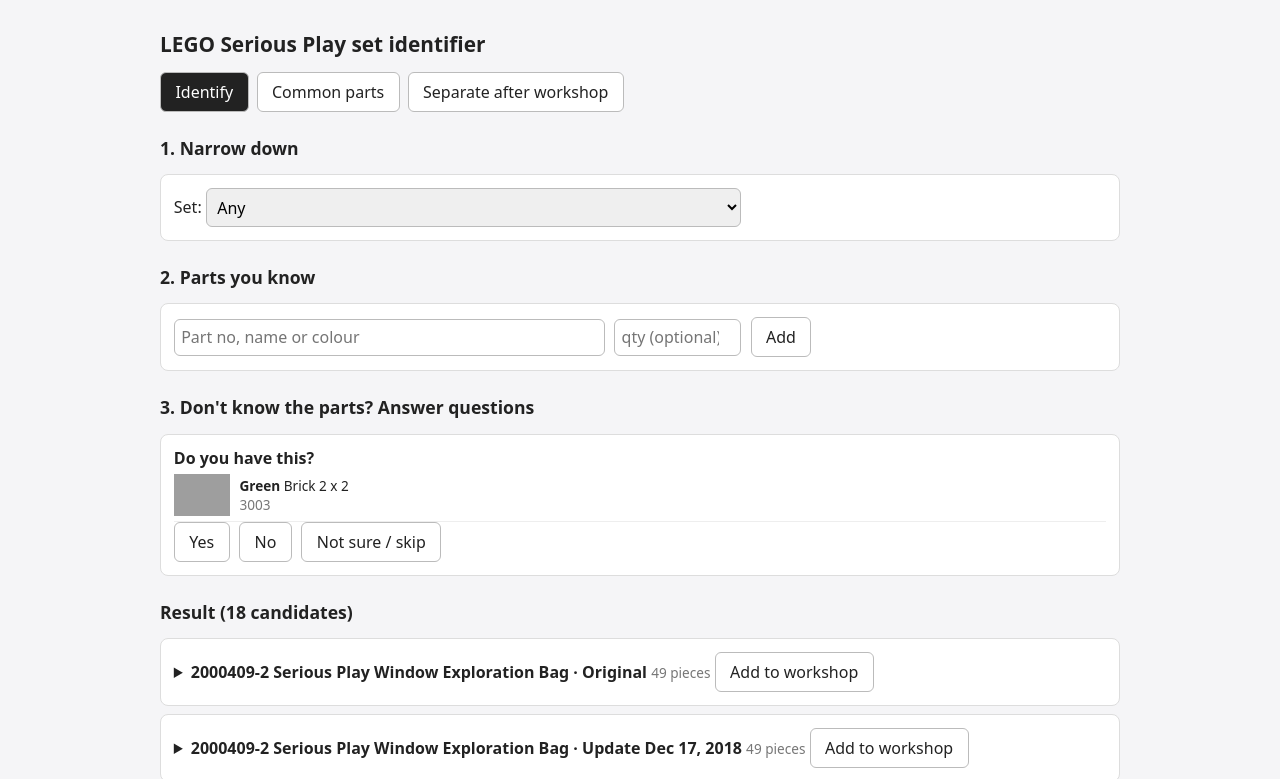
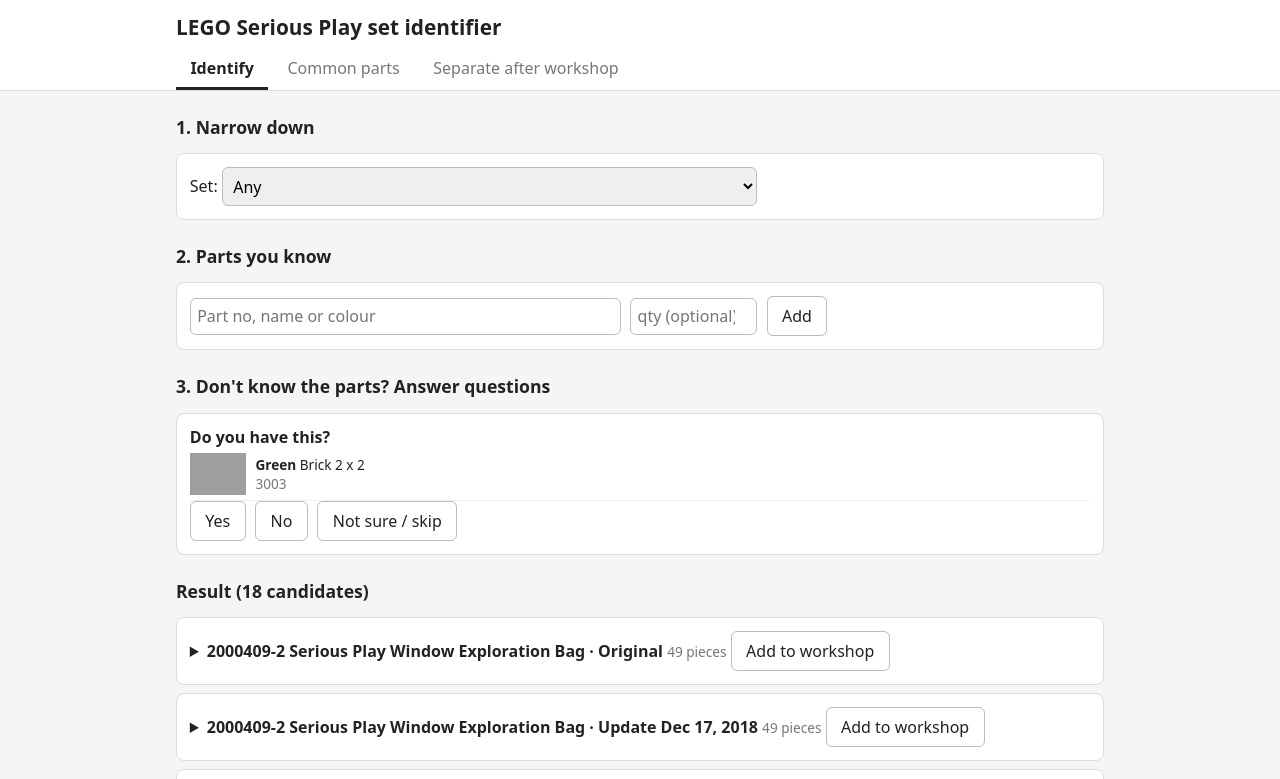
Before and after one commit to Colin-TUE/lsp-set-identifier, a website built with Vite: page index.html in a window 1280 px wide. Shown: the top 779 px of the page. Built offline with nearby package versions, Linux system fonts and the light colour scheme; grey boxes are pictures that could not be loaded.

Commit message:
Add header, tabs, footer and shell components to UI library

```diff
--- a/src/main.ts
+++ b/src/main.ts
@@ -1,4 +1,4 @@
-import { button, card, checkbox, collapsible, divider, esc, field, heading, link, listRow, listRowMeta, muted, mutedInline, notice, numberInput, page, paragraph, partRow, pending, qty, row, select, tabs, textInput } from './ui';
+import { button, card, checkbox, collapsible, divider, esc, field, footer, header, heading, link, listRow, listRowMeta, muted, mutedInline, notice, numberInput, paragraph, partRow, pending, qty, row, select, shell, tabs, textInput } from './ui';
 import { sets } from './data/sets.generated';
 import { versionOverrides, extraVersions, mergeDates } from './data/versions';
 import { imgUrl, itemKey, type Item, type ResolvedVersion } from './data/types';
@@ -164,9 +164,12 @@ const TABS = { identify: 'Identify', common: 'Common parts', separate: 'Separate
 function render() {
   const body = state.tab === 'identify' ? renderIdentify() : state.tab === 'common' ? renderCommon() : renderSeparate();
   const noInv = sets.filter((s) => s.noInventory);
-  document.getElementById('app')!.innerHTML = page(heading(1, 'LEGO Serious Play set identifier') + tabs(TABS, state.tab) + body +
-    (noInv.length ? paragraph(`Known sets without a BrickLink inventory (cannot be identified): ${noInv.map((s) => link(s.sourceUrl, esc(s.setNo + ' ' + s.name))).join('; ')}`, { muted: true }) : '') +
-    paragraph('Data from BrickLink inventories. Images hotlinked from BrickLink.', { muted: true }));
+  document.getElementById('app')!.innerHTML = shell({
+    header: header('LEGO Serious Play set identifier', tabs(TABS, state.tab)),
+    main: body,
+    footer: footer((noInv.length ? paragraph(`Known sets without a BrickLink inventory (cannot be identified): ${noInv.map((s) => link(s.sourceUrl, esc(s.setNo + ' ' + s.name))).join('; ')}`, { muted: true }) : '') +
+      paragraph('Data from BrickLink inventories. Images hotlinked from BrickLink.', { muted: true })),
+  });
 }
 
 document.addEventListener('click', (e) => {
--- a/src/ui/components.css
+++ b/src/ui/components.css
@@ -2,7 +2,21 @@
 :root { font-family: var(--ui-font-family); color: var(--ui-color-text); }
 body { margin: 0; background: var(--ui-color-bg-page); }
 
-.ui-page { max-width: var(--ui-page-max-width); margin: 0 auto; padding: var(--ui-space-8); }
+/* App shell: header, main content, footer pinned to the bottom */
+.ui-shell { min-height: 100vh; display: flex; flex-direction: column; }
+.ui-shell__main { flex: 1; }
+.ui-page { max-width: var(--ui-page-max-width); margin: 0 auto; padding: 0 var(--ui-space-8); box-sizing: border-box; width: 100%; }
+.ui-shell__main.ui-page { padding-bottom: var(--ui-space-8); }
+
+/* Header */
+.ui-header { background: var(--ui-color-bg-surface); border-bottom: var(--ui-border-width) solid var(--ui-color-border); }
+.ui-header__title { padding-top: var(--ui-space-6); }
+.ui-header__title .ui-heading { margin: 0 0 var(--ui-space-4); }
+
+/* Footer */
+.ui-footer { border-top: var(--ui-border-width) solid var(--ui-color-border); background: var(--ui-color-bg-surface);
+  padding: var(--ui-space-6) 0; margin-top: var(--ui-space-9); }
+.ui-footer .ui-paragraph { margin: var(--ui-space-2) 0; }
 
 /* Headings */
 .ui-heading { margin: 0; }
@@ -19,7 +33,11 @@ body { margin: 0; background: var(--ui-color-bg-page); }
 
 /* Layout */
 .ui-row { display: flex; gap: var(--ui-space-5); align-items: center; flex-wrap: wrap; }
-.ui-tabs { display: flex; gap: var(--ui-space-4); margin-bottom: var(--ui-space-8); flex-wrap: wrap; }
+.ui-tabs { display: flex; gap: var(--ui-space-2); flex-wrap: wrap; }
+.ui-tab { padding: var(--ui-space-4) var(--ui-space-7); border: 0; border-bottom: var(--ui-tab-indicator-width) solid transparent;
+  background: none; color: var(--ui-color-text-muted); font: inherit; cursor: pointer; }
+.ui-tab:hover { color: var(--ui-color-text); }
+.ui-tab--active { color: var(--ui-color-text); font-weight: var(--ui-font-weight-semibold); border-bottom-color: var(--ui-color-accent); }
 
 /* Buttons */
 .ui-button { padding: var(--ui-space-4) var(--ui-space-7); border: var(--ui-border-width) solid var(--ui-color-border-strong);
@@ -53,6 +71,7 @@ body { margin: 0; background: var(--ui-color-bg-page); }
 .ui-qty { font-variant-numeric: tabular-nums; font-weight: var(--ui-font-weight-semibold); min-width: var(--ui-qty-min-width); }
 
 @media print {
-  .ui-noprint, .ui-button { display: none !important; }
+  .ui-noprint, .ui-button, .ui-tabs { display: none !important; }
+  .ui-header, .ui-footer { background: none; }
   body { background: var(--ui-color-bg-surface); }
 }
--- a/src/ui/index.ts
+++ b/src/ui/index.ts
@@ -35,7 +35,6 @@ export const link = (href: string, c: Html, o: { external?: boolean } = {}): Htm
 
 // ---- Layout ----
 export const row = (c: Html, o: { noPrint?: boolean } = {}): Html => `<div class="${cls('ui-row', o.noPrint && 'ui-noprint')}">${c}</div>`;
-export const page = (c: Html): Html => `<div class="ui-page">${c}</div>`;
 
 // ---- Buttons ----
 export interface ButtonOpts { variant?: 'default' | 'active' | 'choice'; noPrint?: boolean; attrs?: Attrs }
@@ -43,7 +42,15 @@ export const button = (c: Html, o: ButtonOpts = {}): Html =>
   `<button${attrs({ class: cls('ui-button', o.variant === 'active' && 'ui-button--active', o.variant === 'choice' && 'ui-button--choice', o.noPrint && 'ui-noprint'), ...o.attrs })}>${c}</button>`;
 
 export const tabs = <T extends string>(items: Record<T, string>, active: T): Html =>
-  `<nav class="ui-tabs ui-noprint">${(Object.keys(items) as T[]).map((t) => button(esc(items[t]), { variant: t === active ? 'active' : 'default', attrs: { 'data-tab': t } })).join('')}</nav>`;
+  `<nav class="ui-tabs ui-noprint" role="tablist">${(Object.keys(items) as T[]).map((t) =>
+    `<button${attrs({ class: cls('ui-tab', t === active && 'ui-tab--active'), role: 'tab', 'aria-selected': t === active, 'data-tab': t })}>${esc(items[t])}</button>`).join('')}</nav>`;
+
+// ---- App shell ----
+export const header = (title: string, nav: Html): Html =>
+  `<header class="ui-header"><div class="ui-page"><div class="ui-header__title">${heading(1, esc(title))}</div>${nav}</div></header>`;
+export const footer = (c: Html): Html => `<footer class="ui-footer"><div class="ui-page">${c}</div></footer>`;
+export const shell = (parts: { header: Html; main: Html; footer: Html }): Html =>
+  `<div class="ui-shell">${parts.header}<main class="ui-shell__main ui-page">${parts.main}</main>${parts.footer}</div>`;
 
 // ---- Card / disclosure ----
 export interface CardOpts { highlight?: boolean; row?: boolean; muted?: boolean; list?: boolean }
--- a/src/ui/tokens.css
+++ b/src/ui/tokens.css
@@ -12,6 +12,7 @@
   --ui-color-border-choice: #ccc;
   --ui-color-border-subtle: #eee;
   --ui-color-border-hover: #222;
+  --ui-color-accent: #222;
   /* Colors: status */
   --ui-color-warning: #b60;
   --ui-color-success: #2a7;
@@ -45,6 +46,7 @@
 
   /* Layout & sizes */
   --ui-page-max-width: 960px;
+  --ui-tab-indicator-width: 3px;
   --ui-choice-min-width: 220px;
   --ui-thumb-width: 56px;
   --ui-thumb-height: 42px;
```
